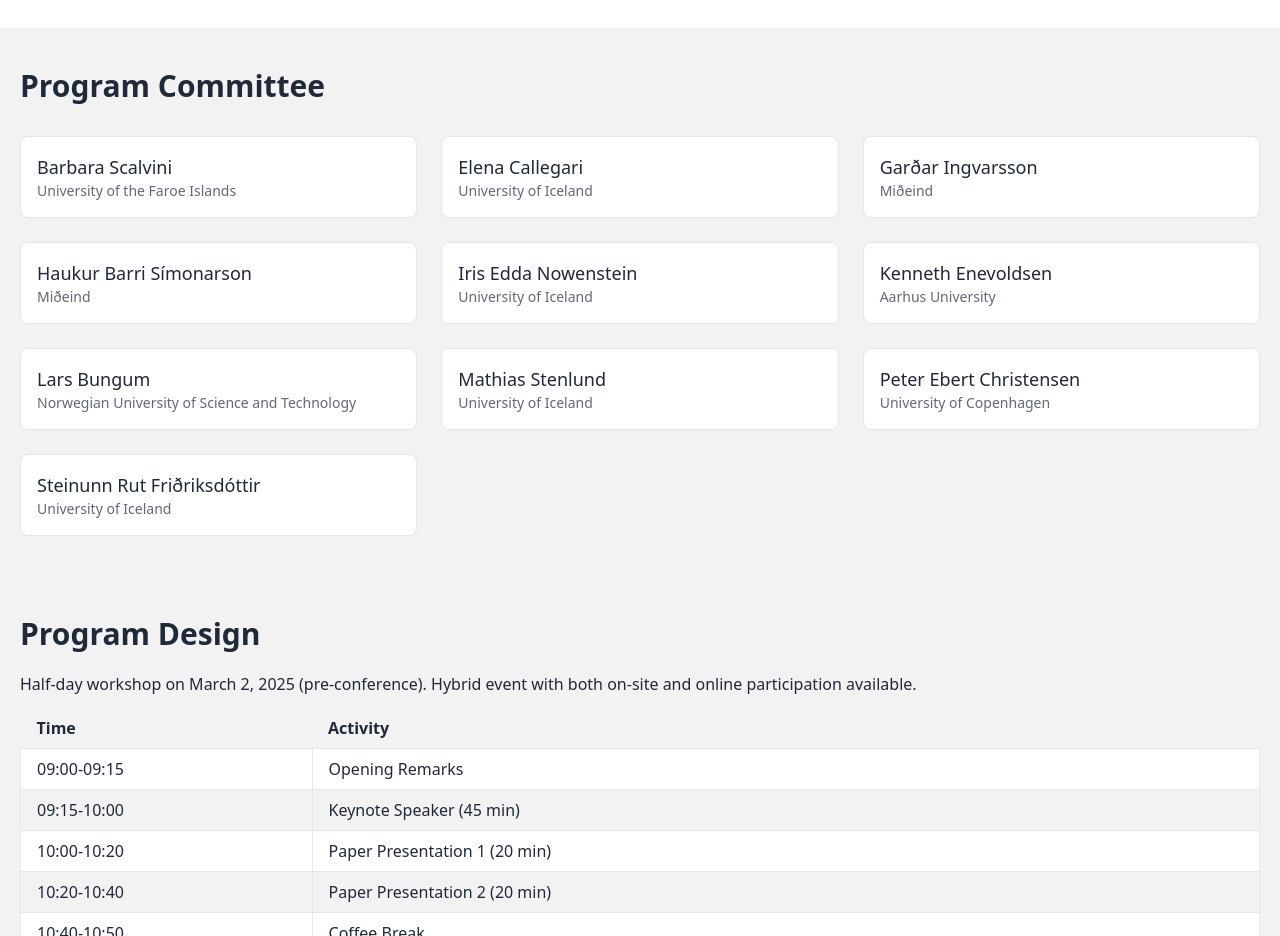
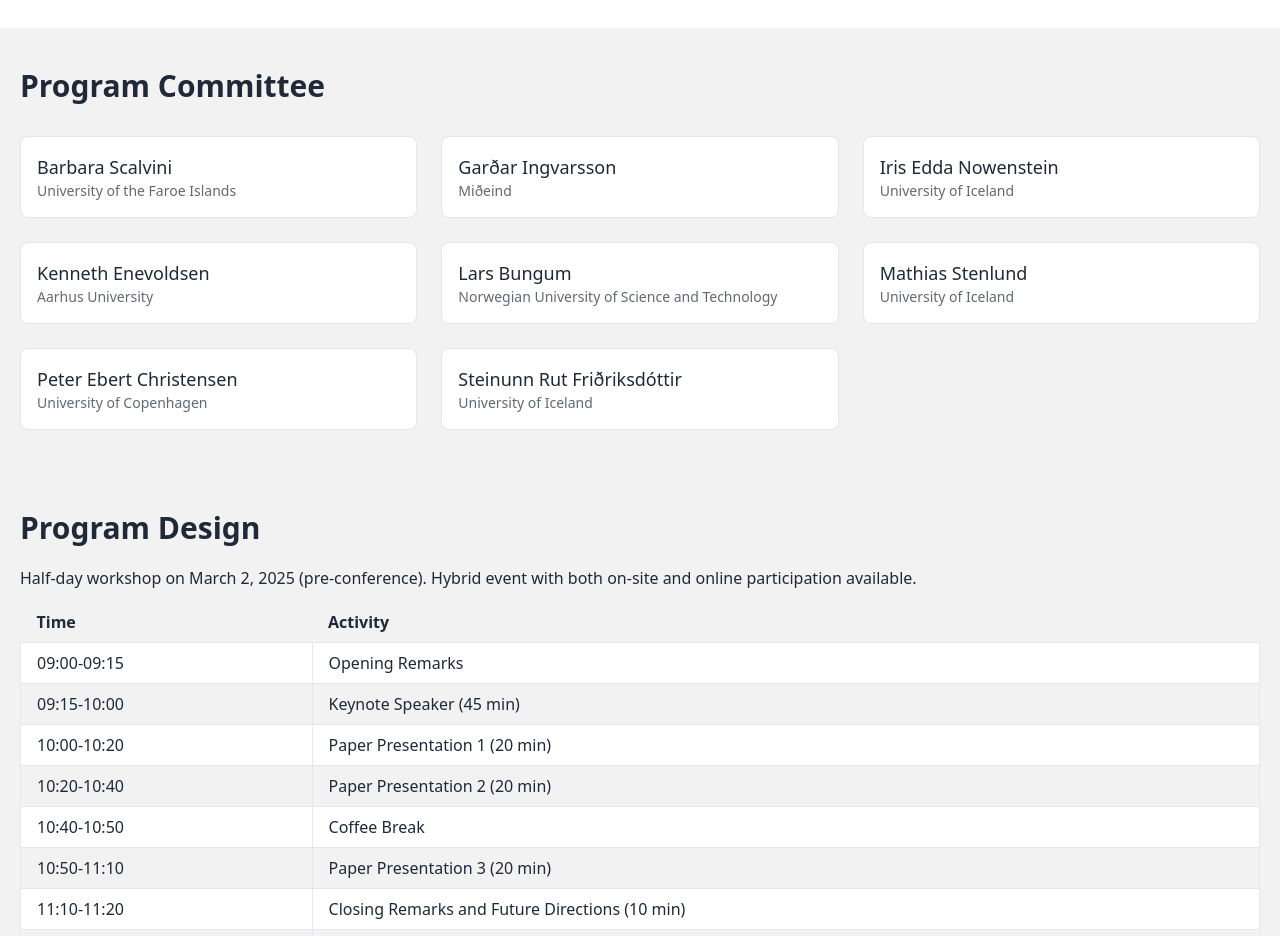
Before and after one commit to Haffi112/nb-real-workshop, a plain HTML site: page index.html in a window 1280 px wide. Shown: the part 1660-2596 px from the top of the page. Drawn offline with nearby package versions, Linux system fonts and the light colour scheme.

Commit message:
Updated PC

```diff
--- a/index.html
+++ b/index.html
@@ -95,15 +95,7 @@
                     <p class="text-sm text-base-content/70">University of the Faroe Islands</p>
                 </div>
                 <div class="p-4 border border-base-300 rounded-lg bg-base-100 hover:bg-base-200 transition-colors">
-                    <h3 class="text-lg font-medium">Elena Callegari</h3>
-                    <p class="text-sm text-base-content/70">University of Iceland</p>
-                </div>
-                <div class="p-4 border border-base-300 rounded-lg bg-base-100 hover:bg-base-200 transition-colors">
                     <h3 class="text-lg font-medium">Garðar Ingvarsson</h3>
-                    <p class="text-sm text-base-content/70">Miðeind</p>
-                </div>
-                <div class="p-4 border border-base-300 rounded-lg bg-base-100 hover:bg-base-200 transition-colors">
-                    <h3 class="text-lg font-medium">Haukur Barri Símonarson</h3>
                     <p class="text-sm text-base-content/70">Miðeind</p>
                 </div>
                 <div class="p-4 border border-base-300 rounded-lg bg-base-100 hover:bg-base-200 transition-colors">
```
